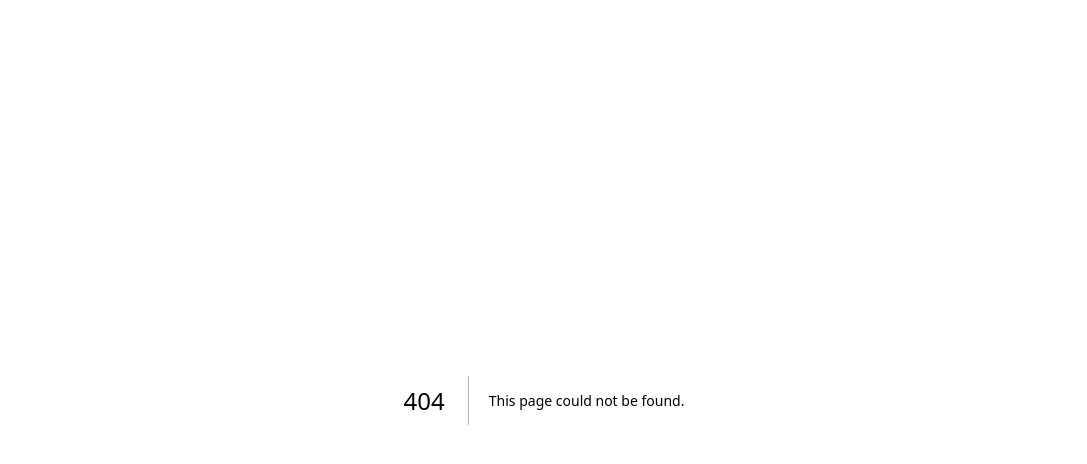
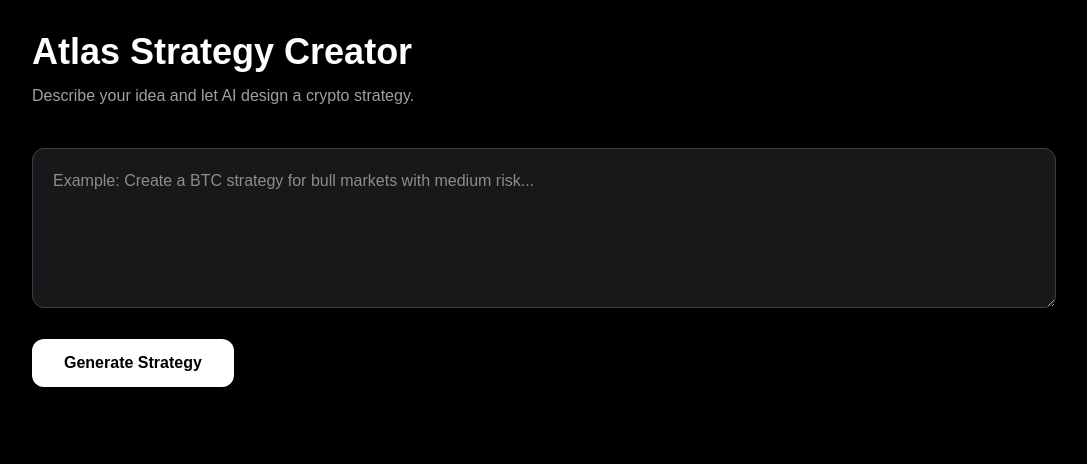
Before and after one commit to AC66888/atlas, a Next.js app: page /creator in a window 1280 px wide. Before the commit this address had no page. Shown: the top 464 px of the page, without its empty margins (96-1183 px from the left). Built offline with nearby package versions, Linux system fonts and the light colour scheme.

Commit message:
feat: create AI strategy builder

```diff
--- /dev/null
+++ b/app/creator/page.tsx
@@ -0,0 +1,185 @@
+"use client";
+
+import { useState } from "react";
+
+
+export default function CreatorPage() {
+
+  const [prompt, setPrompt] = useState("");
+  const [strategy, setStrategy] = useState("");
+
+
+
+  function generateStrategy() {
+
+    if (!prompt) return;
+
+
+    setStrategy(`
+Strategy Name:
+BTC AI Trend Hunter
+
+
+Market:
+Bitcoin
+
+
+Timeframe:
+4H
+
+
+Logic:
+
+1. Detect market trend using moving averages
+
+2. Confirm momentum with RSI indicator
+
+3. Use volume changes as confirmation
+
+
+Risk Management:
+
+Stop Loss:
+8%
+
+
+Position Size:
+Medium
+
+
+Risk Level:
+Medium
+
+
+Backtest Status:
+
+Simulation Ready
+
+    `);
+
+  }
+
+
+
+  return (
+
+    <main className="min-h-screen bg-black text-white p-8">
+
+
+      <div className="max-w-5xl mx-auto">
+
+
+        <h1 className="text-4xl font-bold">
+          Atlas Strategy Creator
+        </h1>
+
+
+        <p className="mt-3 text-zinc-400">
+          Describe your idea and let AI design a crypto strategy.
+        </p>
+
+
+
+        <div className="mt-10">
+
+
+          <textarea
+
+            value={prompt}
+
+            onChange={(e)=>setPrompt(e.target.value)}
+
+            placeholder="Example: Create a BTC strategy for bull markets with medium risk..."
+
+            className="
+            w-full
+            h-40
+            rounded-xl
+            bg-zinc-900
+            border
+            border-zinc-700
+            p-5
+            text-white
+            outline-none
+            "
+
+          />
+
+
+        </div>
+
+
+
+        <button
+
+          onClick={generateStrategy}
+
+          className="
+          mt-6
+          bg-white
+          text-black
+          px-8
+          py-3
+          rounded-xl
+          font-semibold
+          "
+
+        >
+
+          Generate Strategy
+
+        </button>
+
+
+
+
+        {
+          strategy && (
+
+            <section className="mt-10 bg-zinc-900 rounded-xl p-8">
+
+
+              <h2 className="text-2xl font-bold">
+                Generated Strategy
+              </h2>
+
+
+              <pre className="mt-6 whitespace-pre-wrap text-zinc-300">
+                {strategy}
+              </pre>
+
+
+
+              <button
+
+                className="
+                mt-8
+                bg-white
+                text-black
+                px-6
+                py-3
+                rounded-xl
+                "
+
+              >
+
+                Publish Strategy
+
+              </button>
+
+
+            </section>
+
+          )
+        }
+
+
+
+      </div>
+
+
+    </main>
+
+  );
+
+}
```
